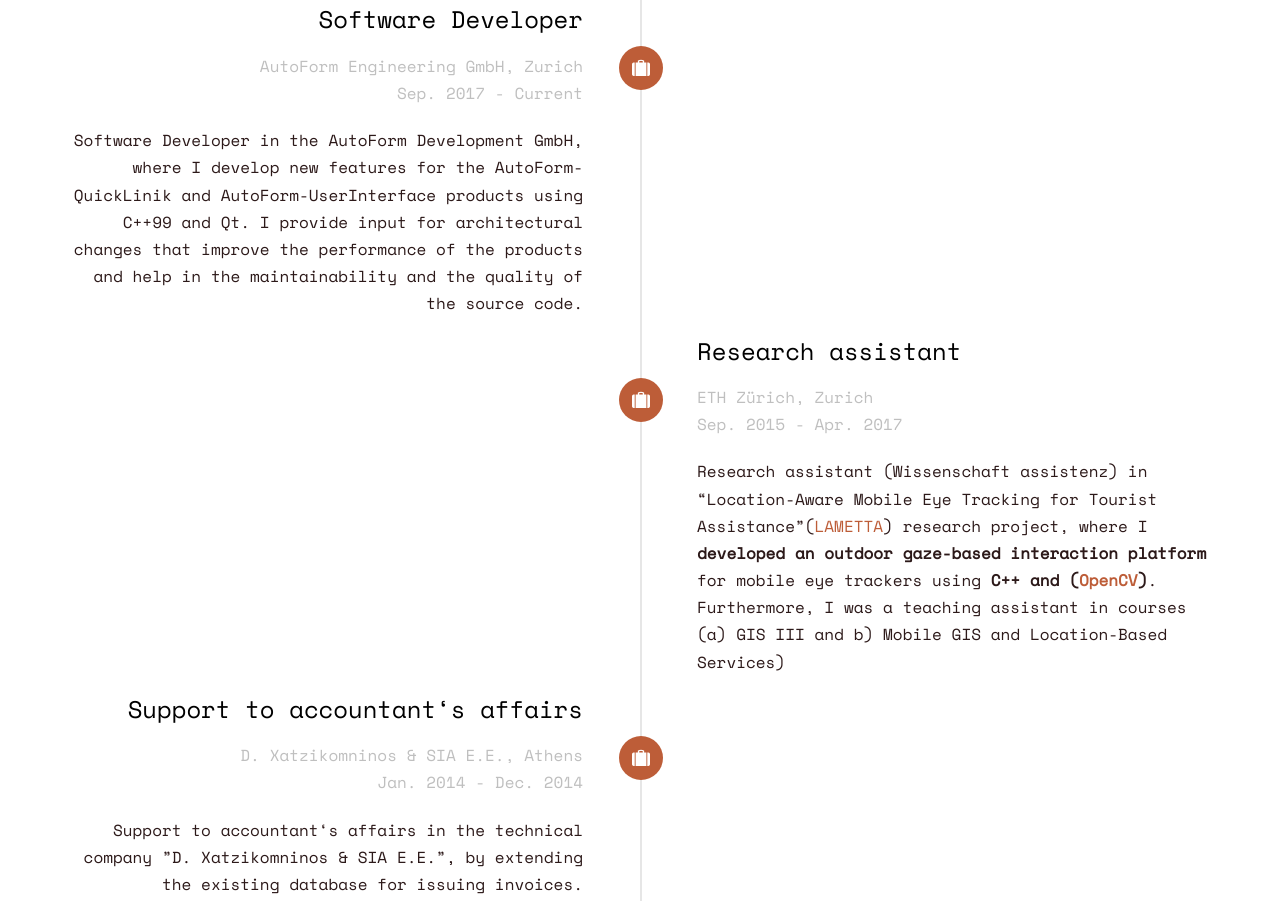
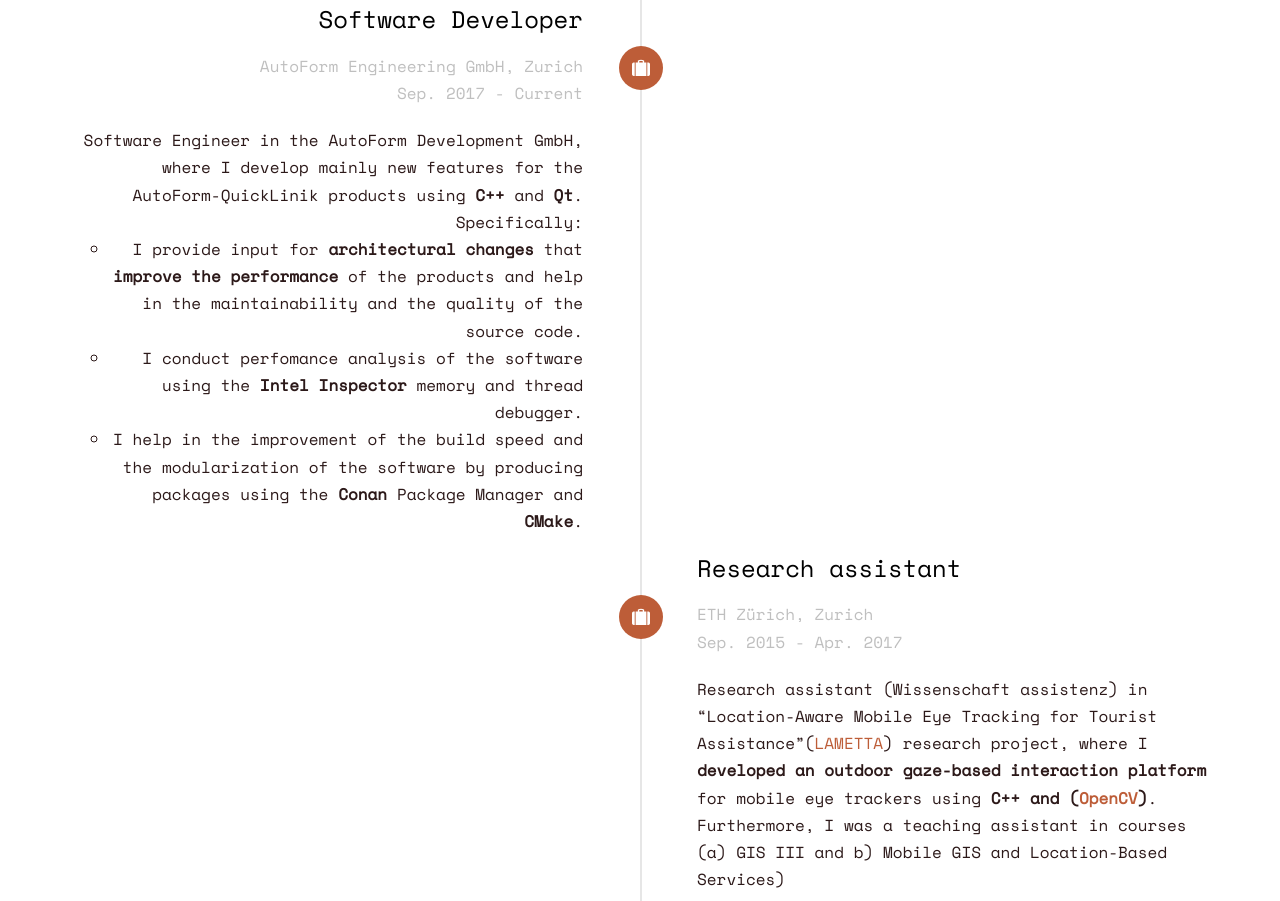
Before and after one commit to anagno/anagno.github.io, a plain HTML site: page index.html in a window 1280 px wide. Shown: the part 1860-2761 px from the top of the page. Drawn offline with nearby package versions, Linux system fonts and the light colour scheme; some packages are replaced by stand-ins of ours; no server answers; files whose address does not match are found by name.

Commit message:
Updating the descriptions

```diff
--- a/index.html
+++ b/index.html
@@ -150,8 +150,14 @@
                                         <span class="company">AutoForm Engineering GmbH, Zurich <br/>Sep. 2017 - Current</span>
                                     </div>
                                     <div class="timeline-body">
-                                        <p>Software Developer in the AutoForm Development GmbH, where I develop new features for the AutoForm-QuickLinik and AutoForm-UserInterface products using C++99 and Qt. I provide input for architectural changes
-that improve the performance of the products and help in the maintainability and the quality of the source code. </p>
+                                        <p>Software Engineer in the AutoForm Development GmbH, where I develop mainly new features for the AutoForm-QuickLinik products using <b>C++</b> and <b>Qt</b>. Specifically:</p>
+<div>
+<ul>
+	<li> I provide input for <b>architectural changes</b> that <b>improve the performance</b> of the products and help in the maintainability and the quality of the source code.</li>
+	<li> I conduct perfomance analysis of the software using the <b>Intel Inspector</b> memory and thread debugger.</li>
+	<li> I help in the improvement of the build speed and the modularization of the software by producing packages using the <b>Conan</b> Package Manager and <b>CMake</b>.</li>
+</ul>
+</div>
                                     </div>
                                 </div>
                             </li>
```
Also changed, not shown: 1 other file.
